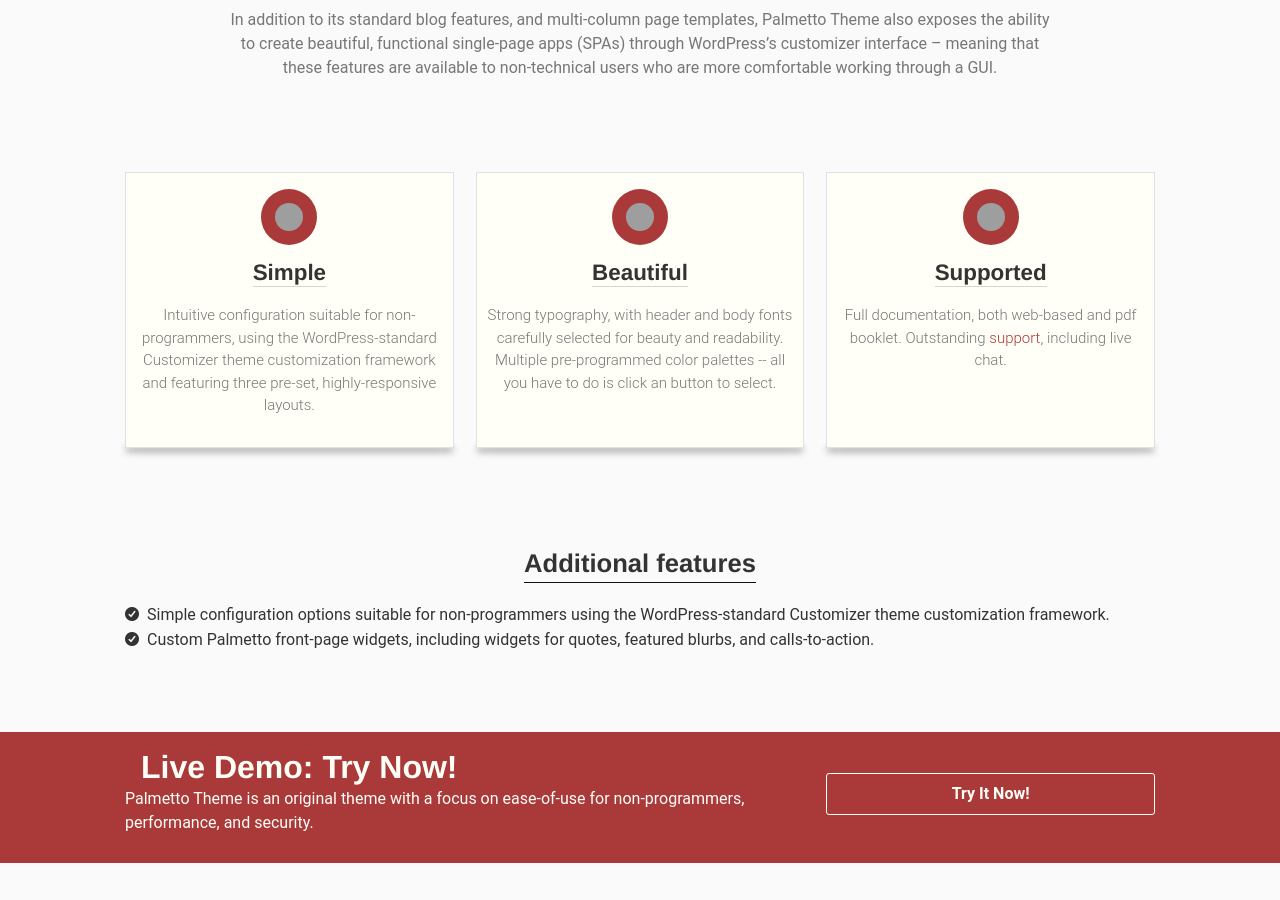
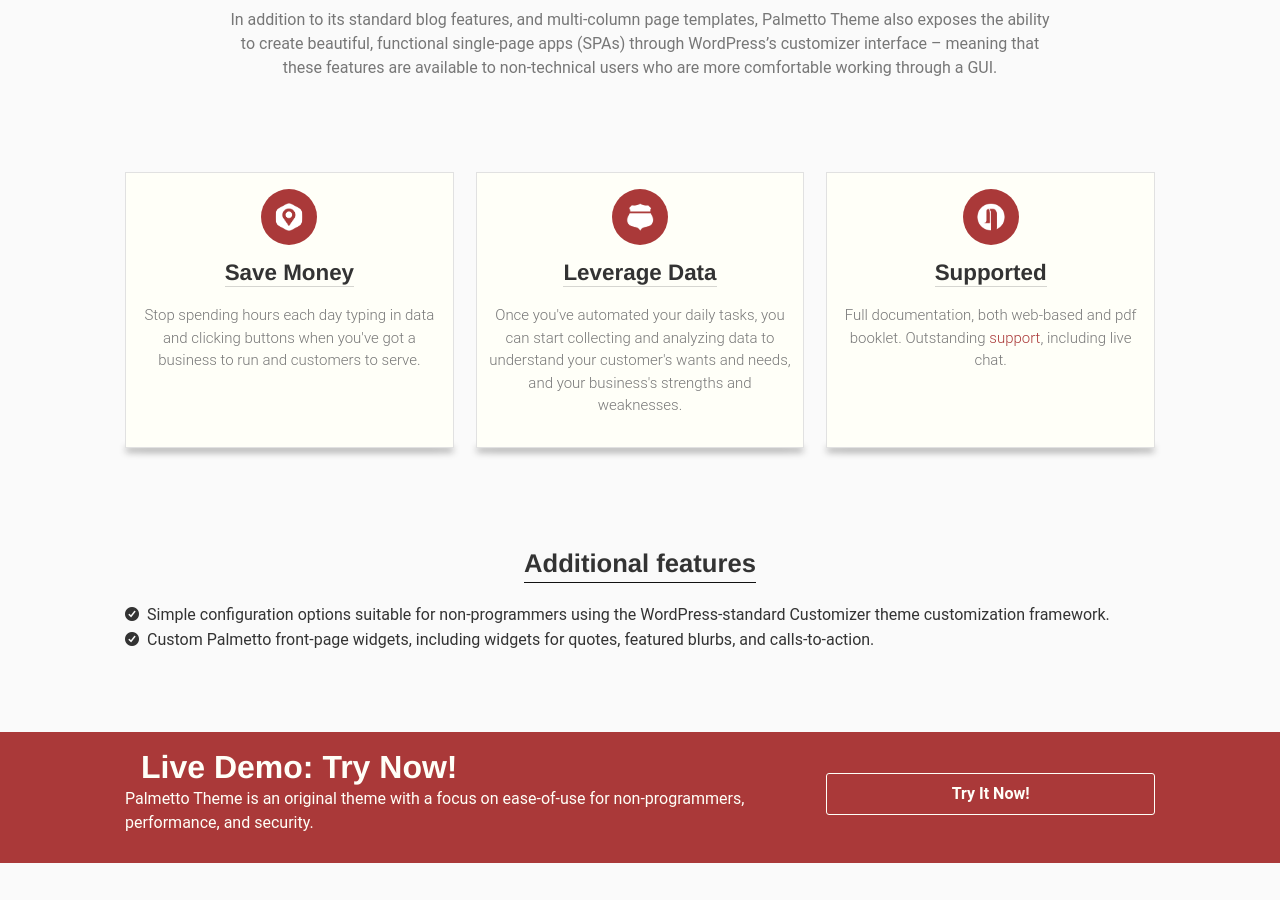
Before and after one commit to esbullington/goautomated, a Jekyll site: the page built from index.html, in a window 1280 px wide and 900 px high, scrolled down 607 px. Built offline with Jekyll 4.4.1, drawn with Linux system fonts in a browser that asks for light colours; some web fonts are replaced; comment, search, counter and statistics services are not loaded; grey boxes are pictures that could not be loaded.

Commit message:
Move placeholder logos to local

```diff
--- a/_includes/sections/bullets.html
+++ b/_includes/sections/bullets.html
@@ -3,22 +3,21 @@
 
 <ul class="bullets">
 	<li class="bullet">
-		<img class="bullet-icon bullet-icon-1" src="https://raw.githubusercontent.com/thoughtbot/refills/master/source/images/placeholder_logo_2.png
-		" alt="" />
+		<img class="bullet-icon bullet-icon-1" src="{{ site.url }}/assets/img/placeholders/placeholder_logo_2.png" alt="" />
 		<div class="bullet-content">
-			<h2>Simple</h2>
-			<p>Intuitive configuration suitable for non-programmers, using the WordPress-standard Customizer theme customization framework and featuring three pre-set, highly-responsive layouts.</p>
+			<h2>Save Money</h2>
+			<p>Stop spending hours each day typing in data and clicking buttons when you've got a business to run and customers to serve.</p>
 		</div>
 	</li>
   <li class="bullet">
-    <img class="bullet-icon bullet-icon-2" src="https://raw.githubusercontent.com/thoughtbot/refills/master/source/images/placeholder_logo_3.png" alt="" />
+		<img class="bullet-icon bullet-icon-1" src="{{ site.url }}/assets/img/placeholders/placeholder_logo_3.png" alt="" />
     <div class="bullet-content">
-      <h2>Beautiful</h2>
-			<p>Strong typography, with header and body fonts carefully selected for beauty and readability. Multiple pre-programmed color palettes -- all you have to do is click an button to select.</p>
+      <h2>Leverage Data</h2>
+			<p>Once you've automated your daily tasks, you can start collecting and analyzing data to understand your customer's wants and needs, and your business's strengths and weaknesses.</p>
     </div>
   </li>
   <li class="bullet">
-    <img class="bullet-icon bullet-icon-3" src="https://raw.githubusercontent.com/thoughtbot/refills/master/source/images/placeholder_logo_4.png" alt="" />
+		<img class="bullet-icon bullet-icon-1" src="{{ site.url }}/assets/img/placeholders/placeholder_logo_4.png" alt="" />
     <div class="bullet-content">
       <h2>Supported</h2>
 			<p>Full documentation, both web-based and pdf booklet. Outstanding <a href="https://palmettothemes.freshdesk.com/helpdesk">support</a>, including live chat.</p>
```
Also changed, not shown: assets/img/placeholders/placeholder_logo_2.png (added), assets/img/placeholders/placeholder_logo_3.png (added), assets/img/placeholders/placeholder_logo_4.png (added), src/images/placeholders/placeholder_logo_2.png (added), src/images/placeholders/placeholder_logo_3.png (added), src/images/placeholders/placeholder_logo_4.png (added).
